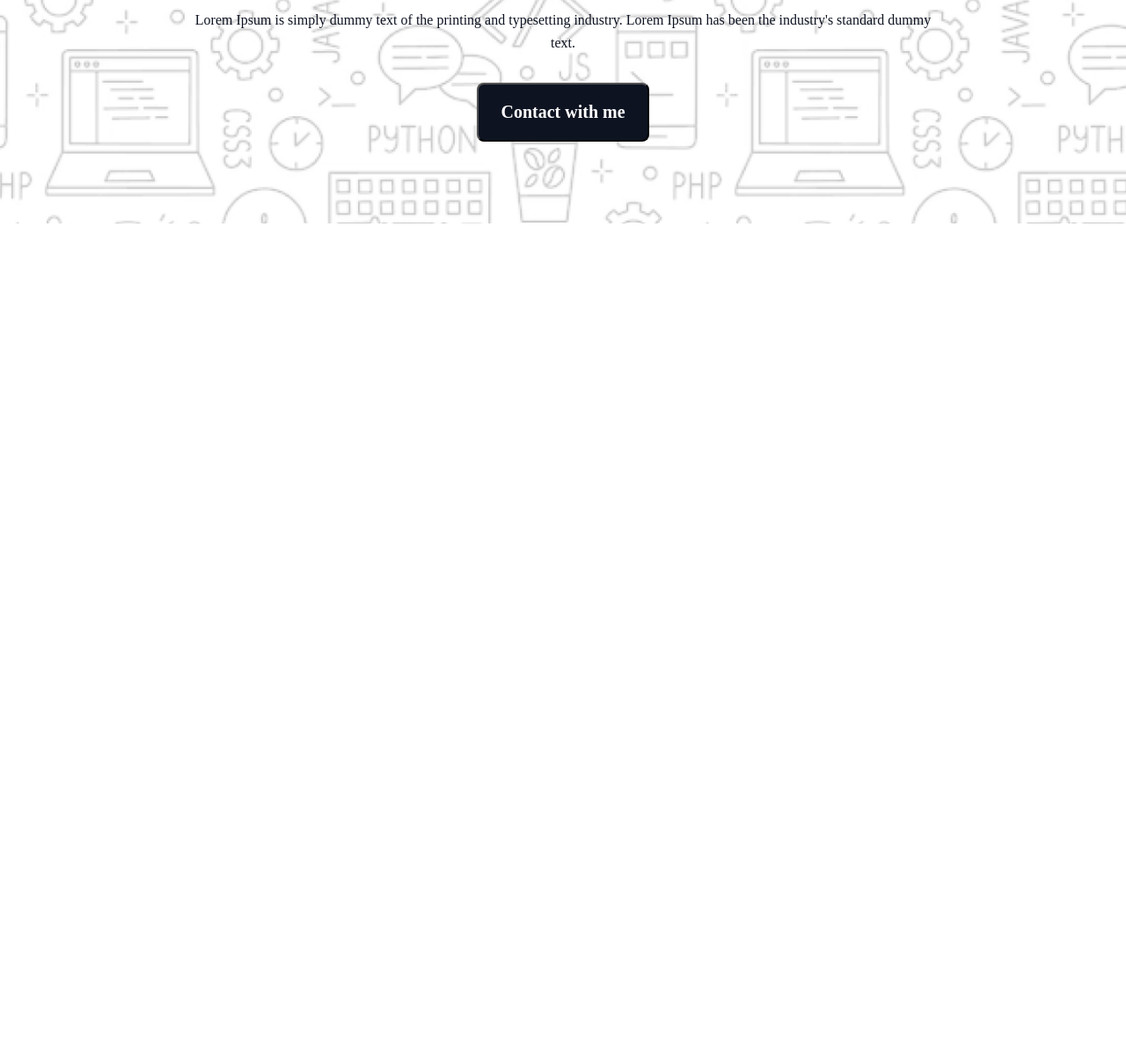
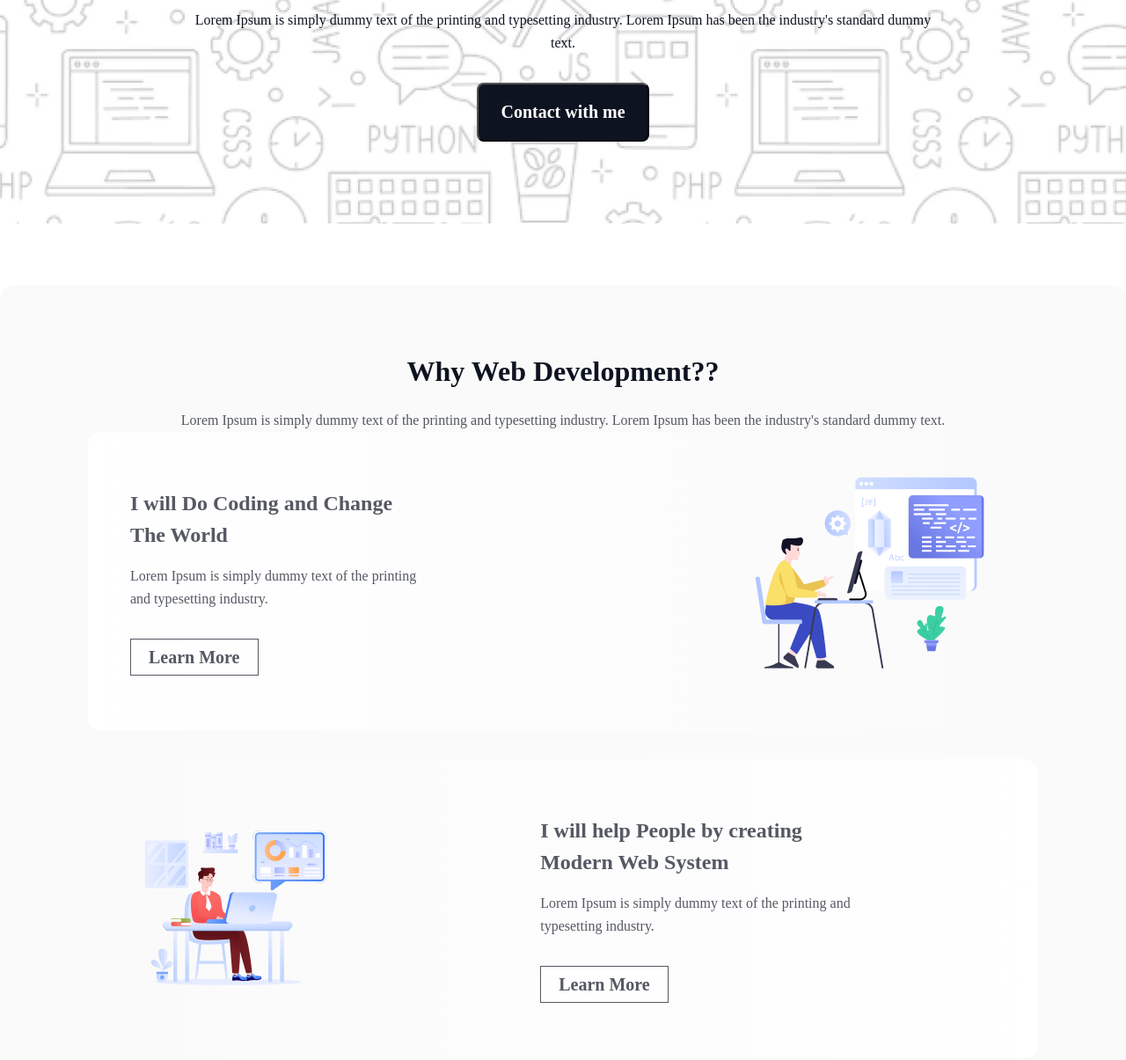
Before and after one commit to Mahin0805/assignment-1, a plain HTML site: page index.html in a window 1280 px wide. Shown: the part 615-1820 px from the top of the page at 88% size. Before the commit the page ends 869 px from the top, so only its background shows below. Drawn offline with Linux system fonts and the light colour scheme; a web font is replaced by a local one.

Commit message:
section 2 complete

```diff
--- a/index.html
+++ b/index.html
@@ -17,16 +17,61 @@
     </header>
 
     <main>
+
+        <!-- section 1 -->
+
         <section>
             <div class="hero">
                 <div class="hero-content">
                     <img src="assets/Group.png" alt="">
                     <h2>"In the near future, I hope to become a Developer."</h2>
-                    <p>Lorem Ipsum is simply dummy text of the printing and typesetting industry. Lorem Ipsum has been the industry's standard dummy text.</p>
+                    <p>Lorem Ipsum is simply dummy text of the printing and typesetting industry. Lorem Ipsum has been
+                        the industry's standard dummy text.</p>
                     <a href=""><button>Contact with me</button></a>
                 </div>
             </div>
         </section>
+
+        <!-- section 2 -->
+
+        <section>
+            <div class="sect-2">
+                <h3 class="title">Why Web Development??</h3>
+                <p class="description">
+                    Lorem Ipsum is simply dummy text of the printing and typesetting industry. Lorem Ipsum has been the
+                    industry's standard dummy text.
+                </p>
+                <div class="leyar">
+                    <div>
+                        <h4>I will Do Coding and Change The World</h4>
+                        <p class="description">Lorem Ipsum is simply dummy text of the printing and typesetting
+                            industry.</p>
+                        <a href=""><button>Learn More</button></a>
+                    </div>
+                    <div><img src="assets/Layer_1.png" alt=""></div>
+                </div>
+                <div class="leyar leyar-2">
+                    <div><img src="assets/Group 3.png" alt=""></div>
+                    <div>
+                        <h4>I will help People by creating Modern Web System</h4>
+                        <p class="description">Lorem Ipsum is simply dummy text of the printing and typesetting
+                            industry.</p>
+                        <a href=""><button>Learn More</button></a>
+                    </div>
+                </div>
+                <div class="leyar">
+                    <div>
+                        <h4>I will Do Coding and Change The World</h4>
+                        <p class="description">Lorem Ipsum is simply dummy text of the printing and typesetting
+                            industry.</p>
+                        <a href=""><button>Learn More</button></a>
+                    </div>
+                    <div><img src="assets/Group 4.png" alt=""></div>
+                </div>
+            </div>
+        </section>
+
+
     </main>
 
     <footer>
--- a/style.css
+++ b/style.css
@@ -3,6 +3,24 @@
 * {
     margin: 0;
     padding: 0;
+}
+
+.title {
+    color: rgb(13, 19, 33);
+    font-family: Azeret Mono;
+    font-size: 32px;
+    font-weight: 800;
+    line-height: 37px;
+    text-align: center;
+}
+
+.description {
+    color: rgb(13, 19, 33);
+    font-family: Azeret Mono;
+    font-size: 16px;
+    font-weight: 400;
+    line-height: 26px;
+    opacity: 0.7;
 }
 
 nav {
@@ -71,3 +89,63 @@ nav button {
     background: rgb(13, 19, 33);
     padding: 20px 25px;
 }
+
+/* section 2 */
+
+.sect-2 {
+    border-radius: 16px;
+    background: rgba(13, 19, 33, 0.02);
+    max-width: 1140px;
+    margin: 70px auto;
+    padding: 80px 100px;
+
+}
+
+.sect-2>.title {
+    margin-bottom: 24px;
+}
+
+.sect-2>.description {
+    text-align: center;
+}
+
+.leyar {
+    display: flex;
+    align-items: center;
+    justify-content: space-between;
+    border-radius: 16px;
+    background: linear-gradient(90.00deg, rgb(255, 255, 255), rgba(255, 255, 255, 0) 100%);
+    padding: 48px;
+    margin-bottom: 32px;
+}
+div.leyar-2{
+    background: linear-gradient(270.00deg, rgb(255, 255, 255), rgba(255, 255, 255, 0) 100%);
+}
+.leyar h4 {
+    color: rgba(13, 19, 33, 0.7);
+    font-family: Azeret Mono;
+    font-size: 24px;
+    font-weight: 700;
+    line-height: 36px;
+    text-align: left;
+    width: 70%;
+    margin-bottom: 16px;
+}
+
+.leyar>div .description {
+    width: 70%;
+    margin-bottom: 32px;
+}
+
+.leyar button {
+    box-sizing: border-box;
+    background: white;
+    border: 1px solid rgb(13, 19, 33);
+    opacity: 0.7;
+    color: rgb(13, 19, 33);
+    font-family: Azeret Mono;
+    font-size: 20px;
+    font-weight: 600;
+    line-height: 16px;
+    padding: 12px 20px;
+}
```
